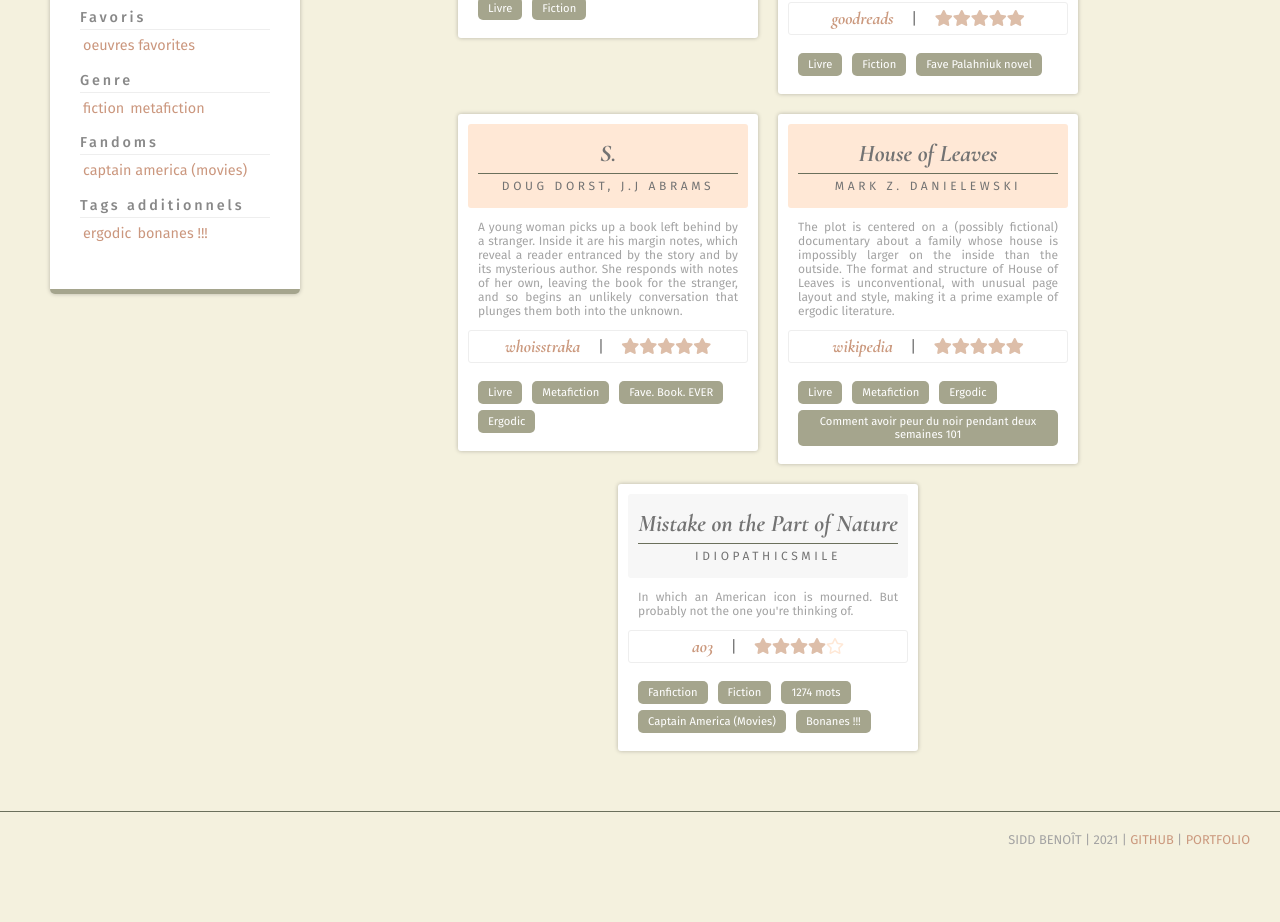
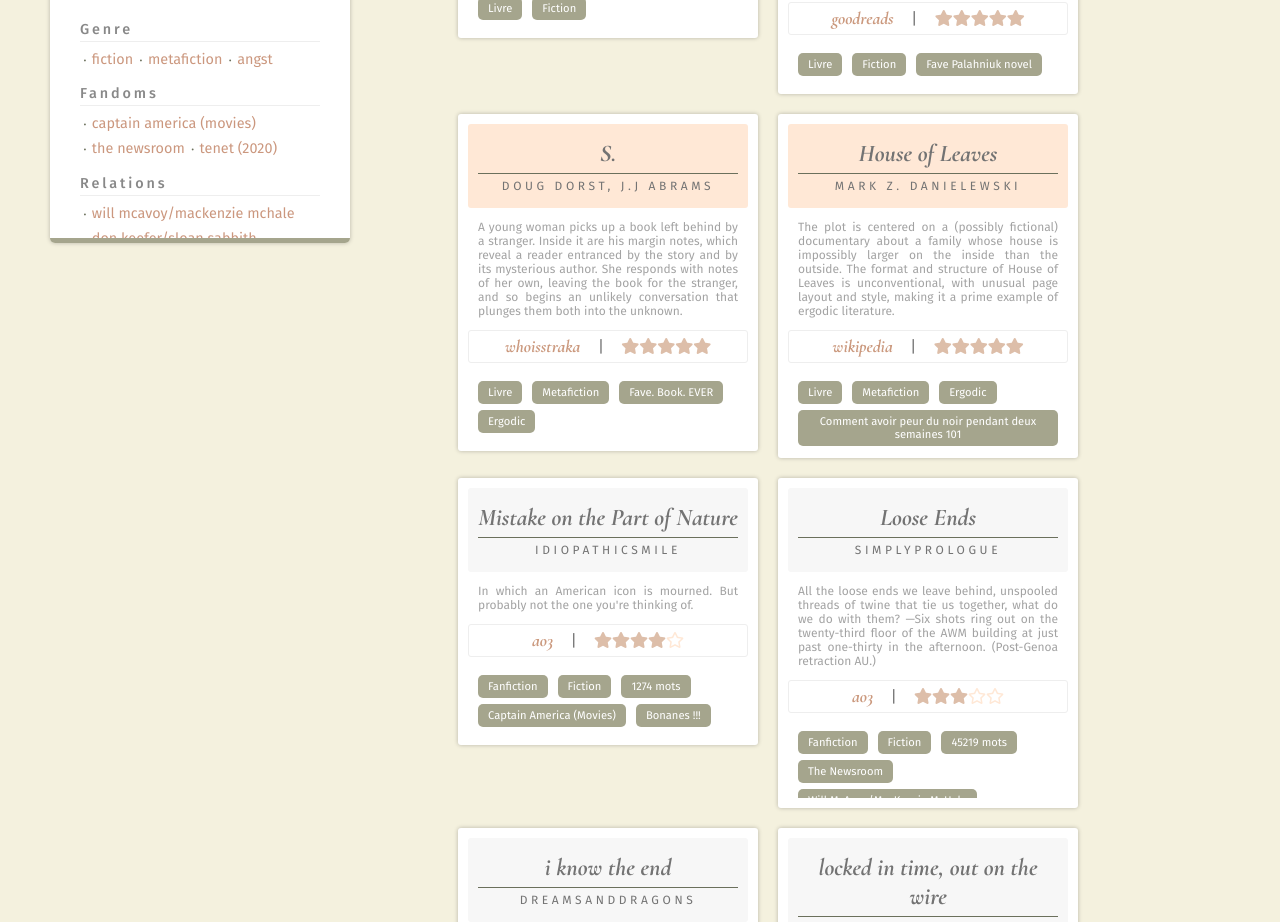
Before and after one commit to islesetglaciers/nisaba, a Vue app: page / in a window 1280 px wide. Shown: the part 380-1302 px from the top of the page. Before the commit the page ends 1247 px from the top, so only its background shows below. Built offline with nearby package versions, Linux system fonts and the light colour scheme.

Commit message:
rating +

```diff
--- a/src/assets/data.json
+++ b/src/assets/data.json
@@ -10,7 +10,8 @@
         "lien": "https://www.goodreads.com/book/show/36236124-fight-club",
         "nomLien": "Goodreads",
         "fav": false,
-        "pairing": "",
+        "rating": "",
+        "pairings": [],
         "fandom": "",
         "nbMots": "",
         "tags": [],
@@ -26,7 +27,8 @@
         "lien": "https://www.goodreads.com/book/show/22285.Rant",
         "nomLien": "Goodreads",
         "fav": true,
-        "pairing": "",
+        "rating": "",
+        "pairings": [],
         "fandom": "",
         "nbMots": "",
         "tags": ["Fave Palahniuk novel"],
@@ -42,7 +44,8 @@
         "lien": "https://whoisstraka.wordpress.com/",
         "nomLien": "whoisstraka",
         "fav": true,
-        "pairing": "",
+        "rating": "",
+        "pairings": [],
         "fandom": "",
         "nbMots": "",
         "tags": ["Fave. Book. EVER", "Ergodic"],
@@ -58,7 +61,8 @@
         "lien": "https://en.wikipedia.org/wiki/House_of_Leaves",
         "nomLien": "Wikipedia",
         "fav": true,
-        "pairing": "",
+        "rating": "",
+        "pairings": [],
         "fandom": "",
         "nbMots": "",
         "tags": ["Ergodic", "Comment avoir peur du noir pendant deux semaines 101"],
@@ -74,11 +78,63 @@
         "lien": "https://archiveofourown.org/works/1488142",
         "nomLien": "ao3",
         "fav": false,
-        "pairing": "",
+        "rating": "E",
+        "pairings": [],
         "fandom": "Captain America (Movies)",
         "nbMots": "1274",
         "tags": ["Bonanes !!!"],
         "eval": 4
+      },
+      {
+        "id": 6,
+        "type": "Fanfiction",
+        "auteur": "simplyprologue",
+        "titre": "Loose Ends",
+        "genre": "Fiction",
+        "resume": "All the loose ends we leave behind, unspooled threads of twine that tie us together, what do we do with them? —Six shots ring out on the twenty-third floor of the AWM building at just past one-thirty in the afternoon. (Post-Genoa retraction AU.)",
+        "lien": "https://archiveofourown.org/works/1027839",
+        "nomLien": "ao3",
+        "fav": false,
+        "rating": "T",
+        "pairings": ["Will McAvoy/MacKenzie McHale", "Don Keefer/Sloan Sabbith", "Jim Harper/Maggie Jordan"],
+        "fandom": "The Newsroom",
+        "nbMots": "45219",
+        "tags": ["AU", "Post Genoa"],
+        "eval": 3
+      },
+      {
+        "id": 7,
+        "type": "Fanfiction",
+        "auteur": "DreamsAndDragons",
+        "titre": "i know the end",
+        "genre": "Angst",
+        "resume": "You barely know the man. You don’t know you’ll die for him yet.",
+        "lien": "https://archiveofourown.org/works/26308042",
+        "nomLien": "ao3",
+        "fav": false,
+        "rating": "E",
+        "pairings": ["Neil/The Protagonist"],
+        "fandom": "Tenet (2020)",
+        "nbMots": "6163",
+        "tags": ["First Meetings", "2nd POV"],
+        "eval": 4
+      },
+      {
+        "id": 8,
+        "type": "Fanfiction",
+        "auteur": "atlantisairlock",
+        "titre": "locked in time, out on the wire",
+        "genre": "Fiction",
+        "resume": "Neil is Kat's son; everything else loops from there.",
+        "lien": "https://archiveofourown.org/works/26248744",
+        "nomLien": "ao3",
+        "fav": false,
+        "rating": "T",
+        "pairings": ["Neil/The Protagonist"],
+        "fandom": "Tenet (2020)",
+        "nbMots": "3977",
+        "tags": ["Time Travel", "Canon Compliant"],
+        "eval": 4
       }
   ]
 }
--- a/src/components/Filtres.vue
+++ b/src/components/Filtres.vue
@@ -40,12 +40,12 @@
           :key="fandom">{{ fandom }}</li>
         </ul>
       </div>
-      <div class="categorie" v-if="pairings.length">
-        <p>Pairings</p>
+      <div class="categorie" v-if="relations.length">
+        <p>Relations</p>
         <ul>
           <li
-          v-for="pairing in pairings"
-          :key="pairing">{{ pairing }}</li>
+          v-for="pair in relations"
+          :key="pair">{{ pair }}</li>
         </ul>
       </div>
       <div class="categorie" v-if="tags.length">
@@ -63,11 +63,11 @@
 
 <script>
 export default {
-  props: ['courant', 'genres', 'fandoms', 'pairings', 'tags'],
+  props: ['courant', 'genres', 'fandoms', 'relations', 'tags'],
   methods: {
-    changerFiltre(par, categorie = '') {
-      console.log('Emitting changementFiltre par :', par, categorie)
-      this.$emit('changementFiltre', par, categorie)
+    changerFiltre(par) {
+      // console.log('Emitting changementFiltre par :', par, categorie)
+      this.$emit('changementFiltre', par)
     }
   }
 
@@ -78,13 +78,12 @@ export default {
   .filtres {
     min-width: 250px;
     max-width: 300px;
-    margin: 0;
-    margin-left: 50px;
+    margin: 0 50px 100px 50px;
     position: fixed;
   }
 
   .categories {
-    margin-top: 40%;
+    margin-top: 15%;
     background: #fff;
     padding: 30px;
     border-radius: 5px;
@@ -93,7 +92,7 @@ export default {
     text-align: left;
     font-size: 0.9em;
     box-shadow: 0px 0px 4px 0px rgba(0, 0, 0, 0.25);
-    max-height: 500px;
+    max-height: 450px;
     overflow-y: scroll;
   }
 
@@ -137,6 +136,18 @@ export default {
     margin: 3px;
   }
 
+  .categories li::before {
+    /* content: '\00BB'; */
+    content: '\2027';
+    margin-right: 5px;
+    color: #6b705c;
+    font-weight: 400;
+  }
+
+  .categories li::before:hover {
+    font-weight: 400;
+  }
+
   .categories li:hover {
     color: #e07a5f;
     font-weight: 500;
--- a/src/components/Oeuvre.vue
+++ b/src/components/Oeuvre.vue
@@ -19,7 +19,7 @@
             <span class="tag">{{ oeuvre.genre }}</span>
             <span class="tag" v-if="oeuvre.nbMots">{{ oeuvre.nbMots }} mots</span>
             <span class="tag" v-if="oeuvre.fandom">{{ oeuvre.fandom }}</span>
-            <span class="tag" v-if="oeuvre.pairing">{{ oeuvre.pairing }}</span>
+            <span class="tag" v-if="oeuvre.pairings" v-for="pair in oeuvre.pairings">{{ pair }}</span>
             <span class="tag" v-if="oeuvre.tags" v-for="tag in oeuvre.tags" :key="tag">{{ tag }}</span>
 
         </div>
@@ -133,6 +133,12 @@ export default {
         /* justify-content: center; */
         align-items: flex-start;
         flex-wrap: wrap;
+        max-height: 75px;
+        overflow-y: scroll;
+    }
+
+    .tags::-webkit-scrollbar {
+        width: 2px;
     }
 
     .tag {
--- a/src/views/AjouterOeuvre.vue
+++ b/src/views/AjouterOeuvre.vue
@@ -12,14 +12,24 @@
         <textarea v-model.lazy="resume" id="resume-txt"></textarea>
         <div class="specs">Un paragraphe max.</div>
 
-        <label for="genre-oeuvre">Genre :</label>
-        <input type="text" v-model="genre" id="genre-oeuvre">
         <div class="input-liens">
-            <div class="input-lien">
+            <div class="input-gr">
+                <label for="genre-oeuvre">Genre :</label>
+                <input type="text" v-model="genre" id="genre-oeuvre">
+            </div>
+
+            <div class="input-gr">
+                <label for="rating-oeuvre">Classement :</label>
+                <input type="text" v-model="rating" id="rating-oeuvre">
+            </div>
+        </div>
+
+        <div class="input-liens">
+            <div class="input-gr">
                 <label for="lien-oeuvre">Lien :</label>
                 <input type="url" v-model="lien" id="lien-oeuvre" autocomplete="off">
             </div>
-            <div class="input-lien">
+            <div class="input-gr">
                 <label for="nom-lien">Nom du lien :</label>
                 <input type="text" v-model="nomLien" id="nom-lien">
             </div>
@@ -81,6 +91,7 @@ export default {
             nomLien: '',
             fav: false,
             type: '',
+            rating: '',
             pairing: '',
             fandom: '',
             nbMots: '',
@@ -179,11 +190,11 @@ input[type="checkbox"] {
     justify-content: space-around;
     align-items: center;
 }
-.input-eval, .input-lien {
+.input-eval, .input-gr {
     width: 100%;
 }
 
-.input-eval:last-of-type, .input-lien:last-of-type {
+.input-eval:last-of-type, .input-gr:last-of-type {
     margin-left: 50px;
 }
 
--- a/src/views/Index.vue
+++ b/src/views/Index.vue
@@ -1,6 +1,6 @@
 <template>
   <div class="index">
-    <Filtres @changementFiltre="courant = $event" :courant="courant"  :genres="genres" :pairings="pairings" :fandoms="fandoms" :tags="tags" />
+    <Filtres @changementFiltre="courant = $event" :courant="courant"  :genres="genres" :relations="relations" :fandoms="fandoms" :tags="tags" />
     <ListeOeuvres :oeuvres="oeuvresFiltrees" />
   </div>
   <Footer />
@@ -20,14 +20,6 @@ export default {
       courant: 'tous',
       catFiltre: ''
     }
-  },
-  methods: {
-    // filtrerOeuvres(...args) {
-    //   var [par, categorie] = args
-    //   this.courant === par
-    //   this.catFiltre === categorie
-    //   console.log(par, categorie)
-    // }
   },
   computed: {
     oeuvres() {
@@ -54,14 +46,16 @@ export default {
       });
       return genres
     },
-    pairings() {
-      var pairings = []
+    relations() {
+      var relations = []
       this.oeuvres.forEach(oeuvre => {
-        if (!pairings.includes(oeuvre.pairing) && oeuvre.pairing !== '') {
-          pairings.push(oeuvre.pairing)
-        }
+        oeuvre.pairings.forEach(pair => {
+          if (!relations.includes(pair) && pair !== '') {
+            relations.push(pair)
+          }
+        })
       });
-      return pairings
+      return relations
     },
     fandoms() {
       var fandoms = []
```
